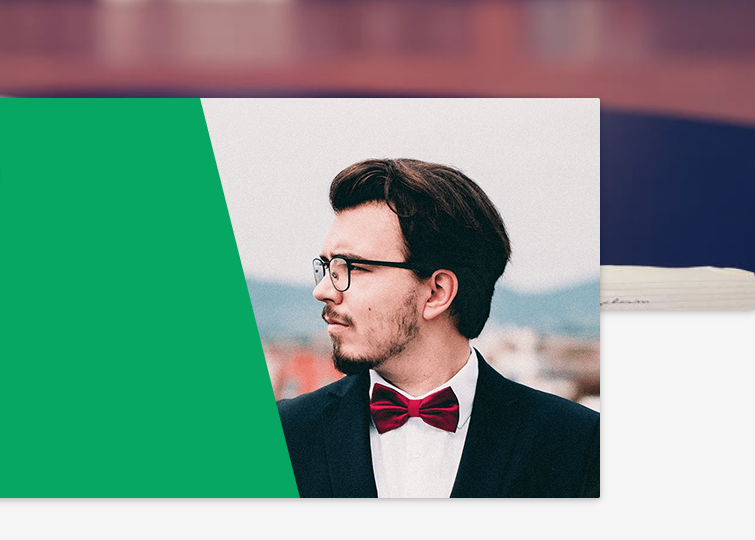
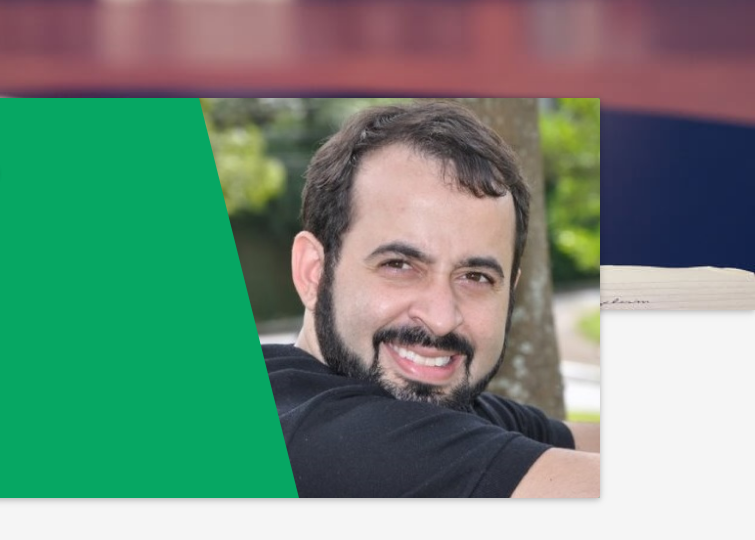
Before and after one commit to enriqueboni80/paw-projeto-final, a plain HTML site: page index.html in a window 1280 px wide. Shown: the top 540 px of the page, 525-1280 px from the left. Drawn offline with nearby package versions, Linux system fonts and the light colour scheme; a web font is replaced by a local one.

Commit message:
# Inserindo foto do perfil

```diff
--- a/css/main.css
+++ b/css/main.css
@@ -73,7 +73,7 @@ body {
 }
 
 #v-card-holder #v-card #profile img {
-    width: 400px;
+    width: 401px;
     height: auto;
 }
 
--- a/index.html
+++ b/index.html
@@ -42,7 +42,7 @@
 
                     <div id="v-card" class="card">
                         <div id="profile" class="right">
-                            <img alt="profile-image" class="img-responsive" src="images/profile/profile.png">
+                            <img alt="profile-image" class="img-responsive" src="images/perfil/perfil.jpg">
                             <div class="slant"></div>
                             <!--EMPTY PLUS BUTTON-->
                             <!--<div class="btn-floating btn-large add-btn"><i class="material-icons">add</i></div>-->
```
Also changed, not shown: images/perfil/perfil.jpg (added).
